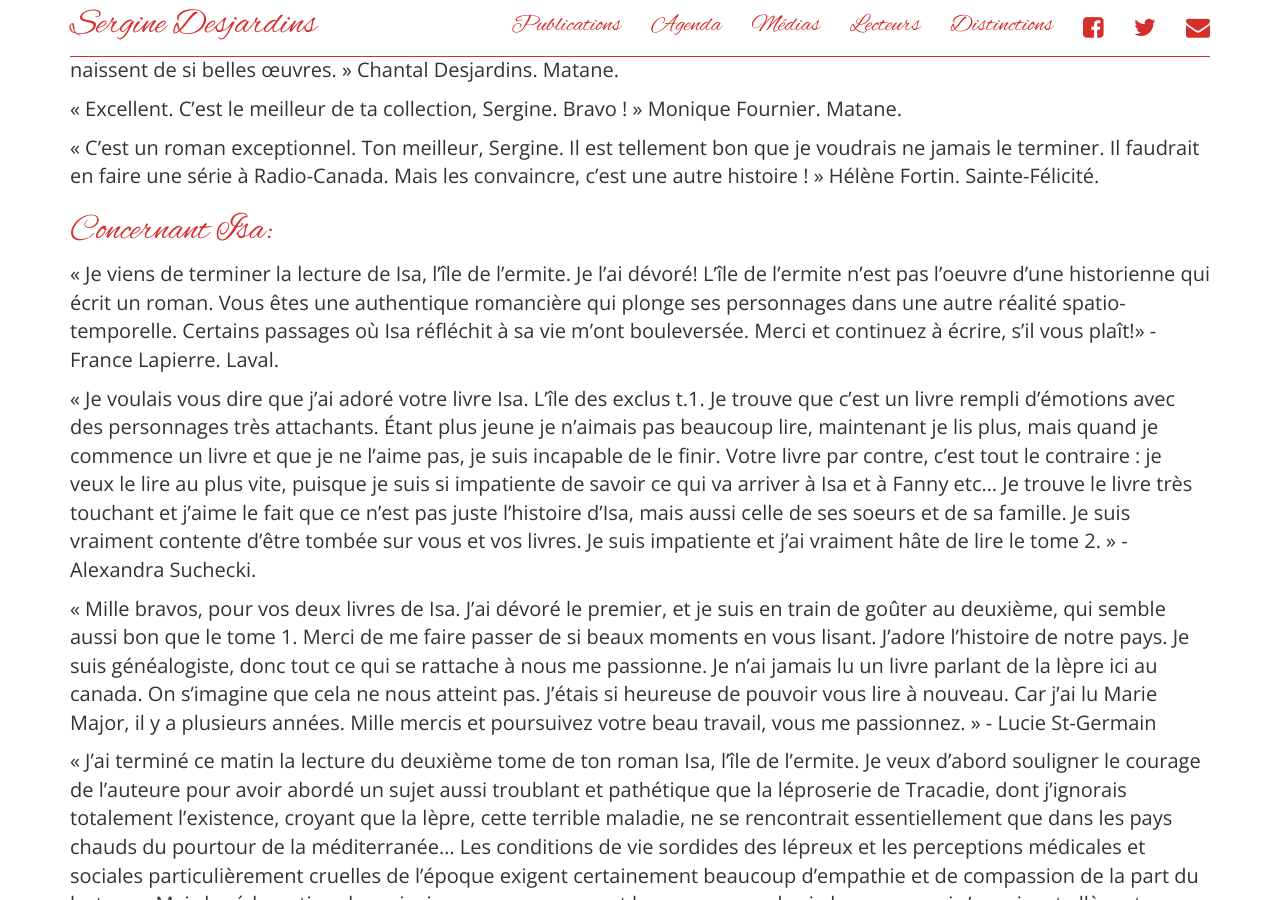
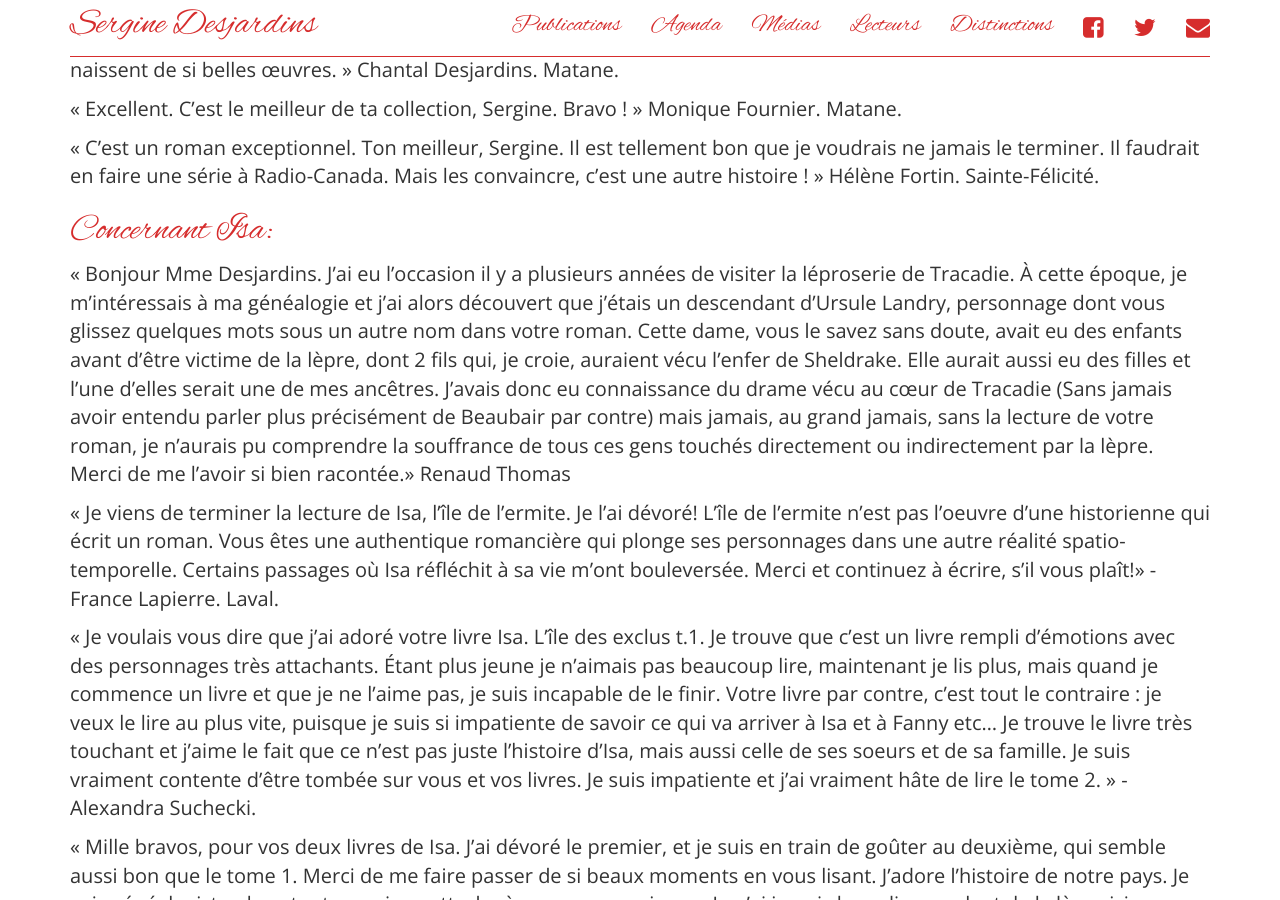
Before and after one commit to serginedesjardins/serginedesjardins.github.io, a Jekyll site: the page built from lecteurs.md, in a window 1280 px wide and 900 px high, scrolled down 6934 px. Built offline with Jekyll 4.4.1, drawn with Linux system fonts in a browser that asks for light colours; nearby versions of some CDN libraries.

Commit message:
commentaire de Thomas concernant Isa

```diff
--- a/lecteurs.md
+++ b/lecteurs.md
@@ -111,6 +111,8 @@ Message sur Facebook, le 28 mai : « Je suis en train de lire Le châtiment de C
 « C’est un roman exceptionnel. Ton meilleur, Sergine. Il est tellement bon que je voudrais ne jamais le terminer. Il faudrait en faire une série à Radio-Canada. Mais les convaincre, c’est une autre histoire ! » Hélène Fortin. Sainte-Félicité.
 
 # Concernant Isa:
+
+« Bonjour Mme Desjardins. J’ai eu l’occasion il y a plusieurs années de visiter la léproserie de Tracadie. À cette époque, je m’intéressais à ma généalogie et j’ai alors découvert que j’étais un descendant d’Ursule Landry, personnage dont vous glissez quelques mots sous un autre nom dans votre roman. Cette dame, vous le savez sans doute, avait eu des enfants avant d’être victime de la lèpre, dont 2 fils qui, je croie,  auraient vécu l’enfer de Sheldrake. Elle aurait aussi eu des filles et l’une d’elles serait une de mes ancêtres. J’avais donc eu connaissance du drame vécu au cœur de Tracadie (Sans jamais avoir entendu parler plus précisément de Beaubair par contre) mais jamais, au grand jamais, sans la lecture de votre roman, je n’aurais pu comprendre la souffrance de tous ces gens touchés directement ou indirectement par la lèpre. Merci de me l’avoir si bien racontée.» Renaud Thomas
 
 « Je viens de terminer la lecture de Isa, l'île de l'ermite. Je l'ai dévoré! L'île de l'ermite n'est pas l'oeuvre d'une historienne qui écrit un roman. Vous êtes une authentique romancière qui plonge ses personnages dans une autre réalité spatio-temporelle. Certains passages où Isa réfléchit à sa vie m'ont bouleversée. Merci et continuez à écrire, s'il vous plaît!» - France Lapierre. Laval.
 
```
